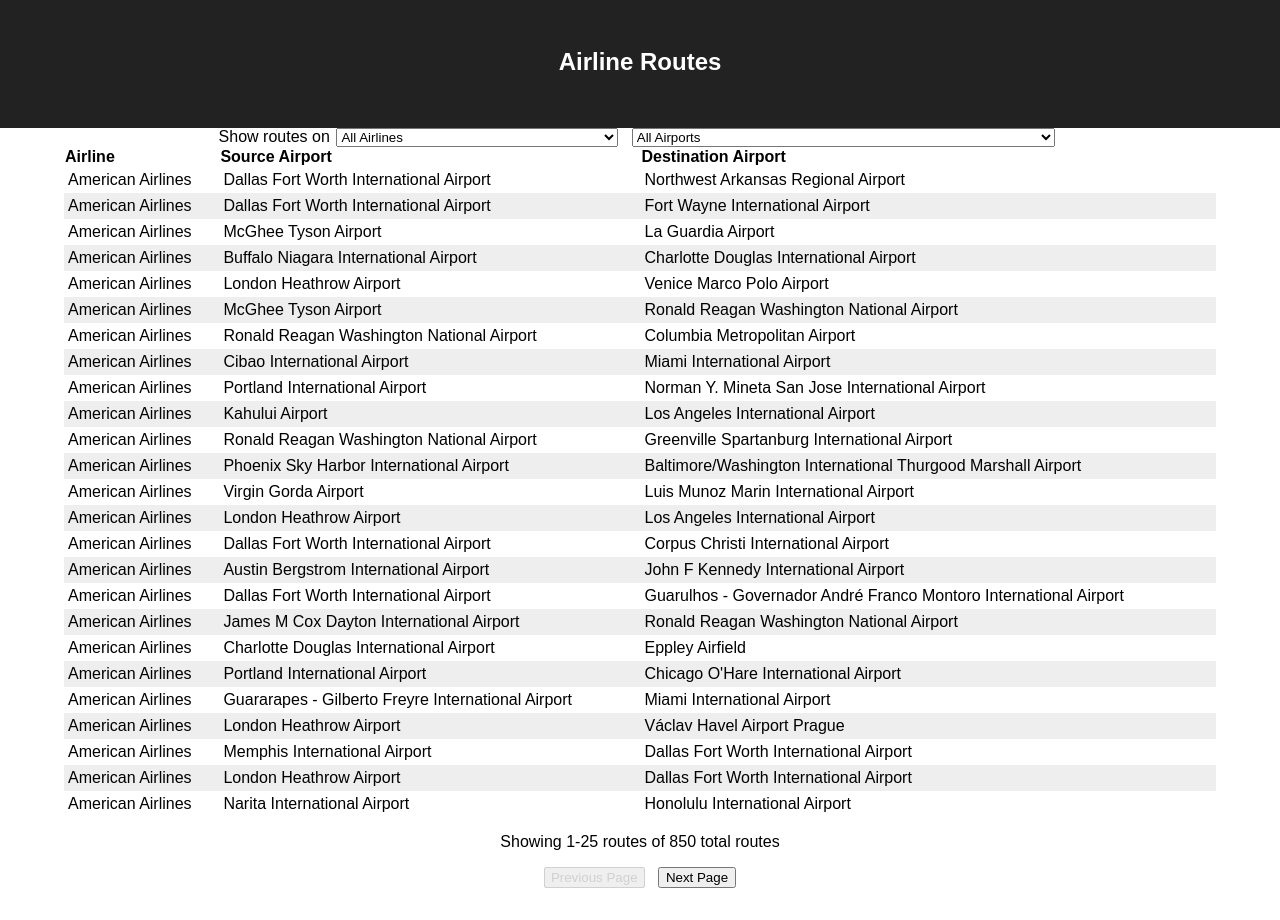
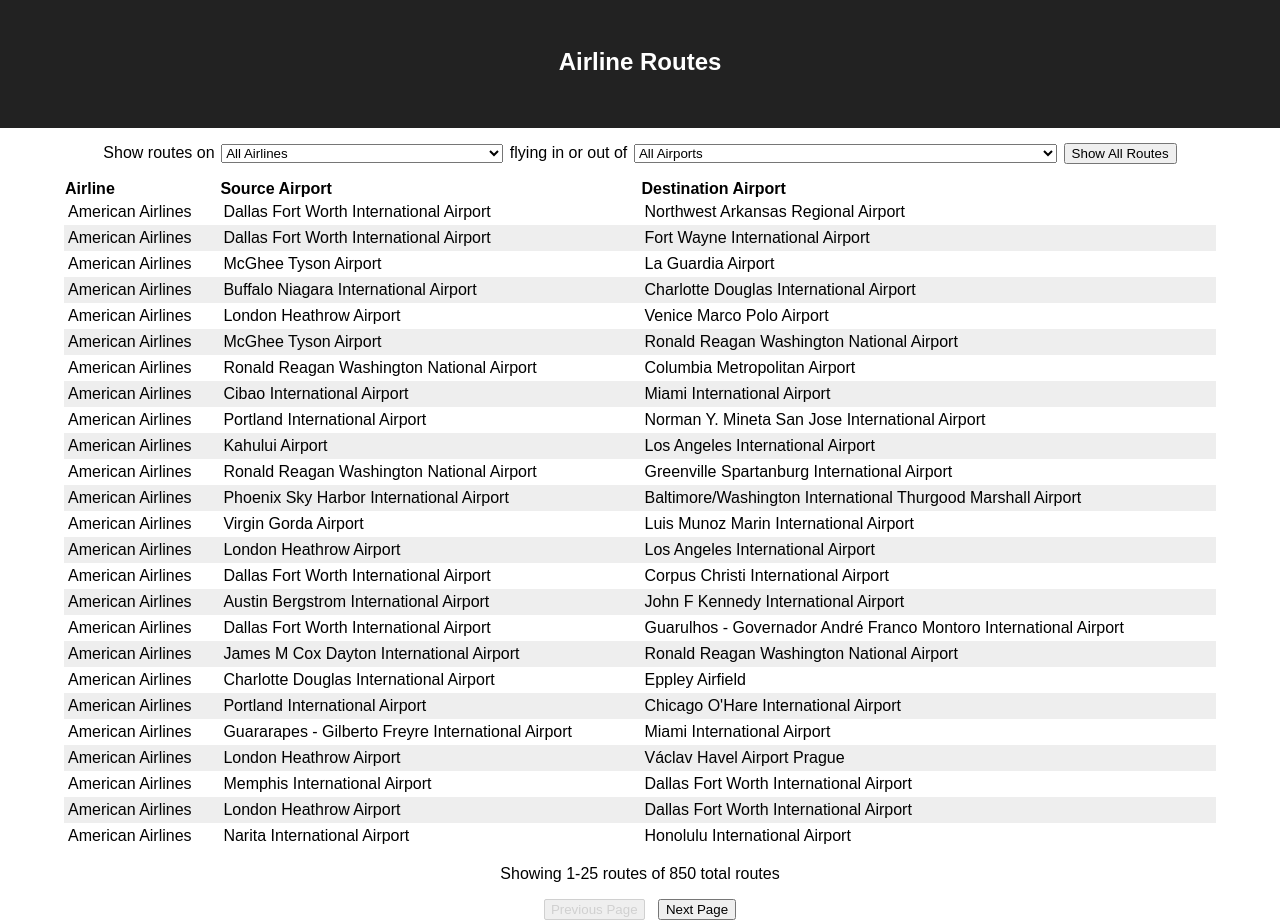
Before and after one commit to ArmandoMota/airline_routes, a React (Create React App) app: page / in a window 1280 px wide. Before the commit the page ends 888 px from the top, so only its background shows below. Built offline with nearby package versions, Linux system fonts and the light colour scheme.

Commit message:
Added button to clear all selections

```diff
--- a/src/App.css
+++ b/src/App.css
@@ -62,6 +62,11 @@
   padding-bottom: 2px;
 }
 
+.select-container {
+  padding-top: 15px;
+  padding-bottom: 15px;
+}
+
 svg circle:hover {
   cursor: crosshair;
 }
--- a/src/App.js
+++ b/src/App.js
@@ -33,20 +33,7 @@
       airlines: data.airlines,
       airports: data.airports,
     });
-    // setAirlineSelected(false);
-    // setAirportSelected(false);
   }, []);
-
-  // select single airline, all-airlines all-airports (filter airlines to selected, filter airports to valid)
-  // select single airline, filtered-airlines selected-airport (filter airlines to selected, don't touch filtered airports)
-  // select all airlines, selected-airline all-airports (filter airlines to all, filter airports to all)
-  // select all airlines, selected-airline selected-airport (filter airlines to valid, don't touch filtered airports)
-
-  // select single airport, all-airlines all-airports (filter airports to selected, filter airlines to valid)
-  // select single airport, selected-airline all-airports (filter airports to selected, don't touch filtered airlines)
-  // select all airports, all-airlines selected-airport (filter airport to all, filter airlines to all)
-  // select all airports, select-airline selected-airport (filter airports to valid, don't touch filtered airlines)
-
 
   const selectAirline = (e) => {
     setAirlineSelected(e.target.value !== "0");
@@ -84,8 +71,18 @@
     });
   };
 
+  const showAllRoutes = () => {
+    setAirlineSelected(false);
+    setAirportSelected(false);
+    setFiltered({
+      routes: data.routes,
+      airlines: data.airlines,
+      airports: data.airports,
+    });
+  };
+
   const filterAirlines = (selectedAirline, selectedAirports) => {
-    if (selectedAirline === null || selectedAirline === "0") {
+    if (selectedAirline === null || selectedAirline === '0') {
       return data.airlines.filter(airline => {
         return data.routes.some(route => {
           return route.airline === airline.id &&
@@ -122,9 +119,7 @@
   };
 
   const usesFilteredAirline = (route, airlines) => {
-    return airlines.some(airline => {
-      return airline.id === route.airline;
-    });
+    return airlines.some(airline => airline.id === route.airline);
   };
 
   const usesFilteredAirport = (route, airports) => {
@@ -133,19 +128,25 @@
     });
   };
 
+
+
   return (
     <div className="app">
     <header className="header">
       <h1 className="title">Airline Routes</h1>
     </header>
     <section>
+      <form className="select-container">
         <label>Show routes on</label>
         <Select options={data.airlines} valueKey="id" titleKey="name"
           allTitle="All Airlines" value="0" onSelect={selectAirline}
           selectable={filtered.airlines} />
+        <label>flying in or out of</label>
         <Select options={data.airports} valueKey="code" titleKey="name"
           allTitle="All Airports" value="all" onSelect={selectAirport}
           selectable={filtered.airports} />
+        <button type="reset" onClick={showAllRoutes}>Show All Routes</button>
+      </form>
       <Table className="routes-table" columns={columns} rows={filtered.routes}
         perPage={25} format={formatValue} />
     </section>
```
Also changed, not shown: src/index.css (line endings or trailing spaces). Lines whose indentation alone changed are shown as unchanged.
